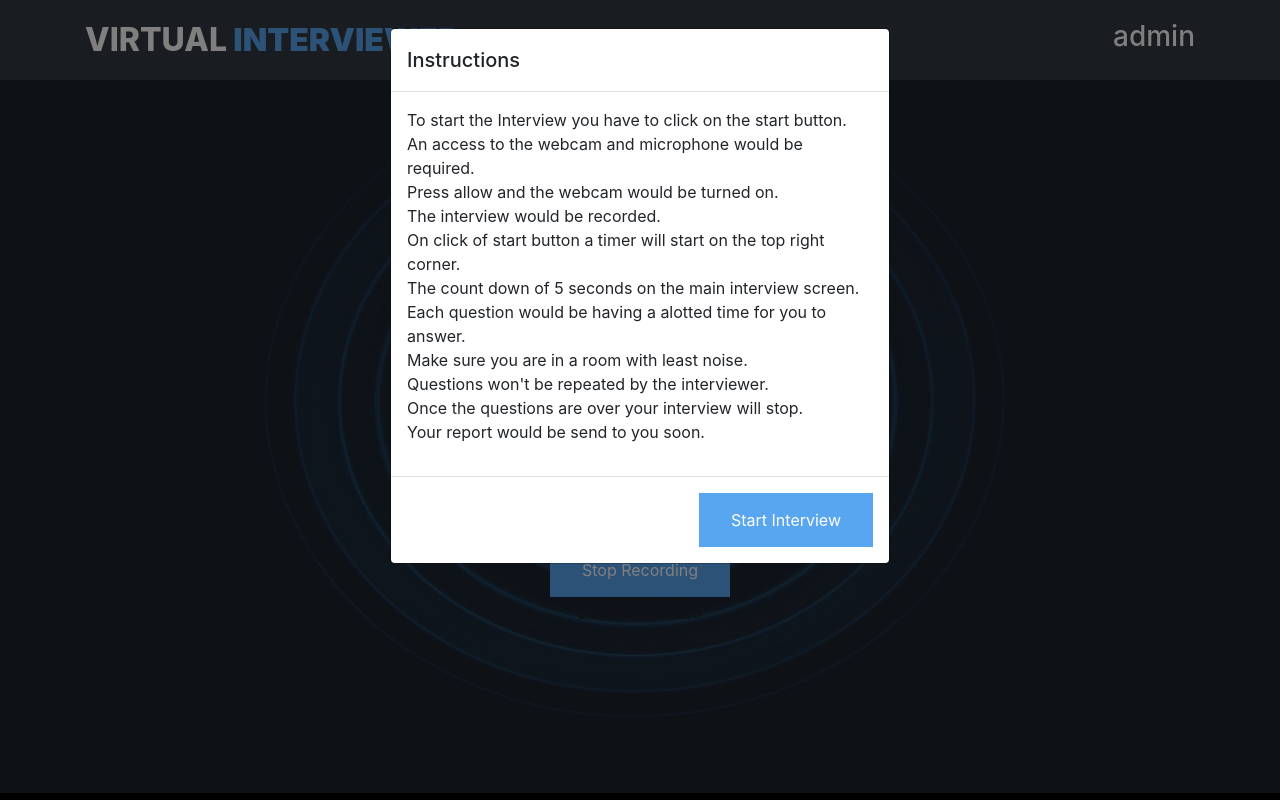
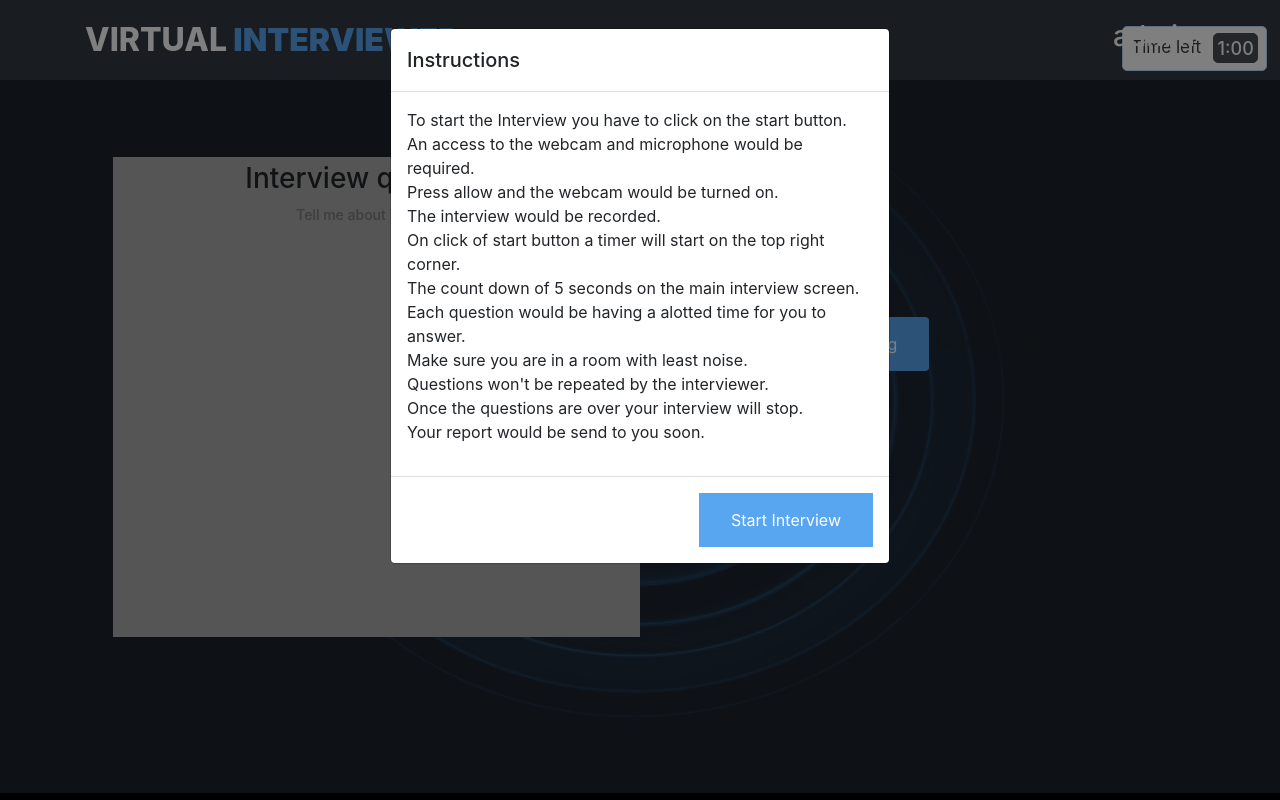
Before and after one commit to salwa2411/Virtual_interviewer, a Django app: page /interview/ in a window 1280 px wide. Run offline with Django 3.2, Linux system fonts and the light colour scheme; a user stored in the database is signed in; some libraries are stand-ins or nearby versions.

Commit message:
interview page updated

```diff
--- a/Interviewer/accounts/templates/interview.html
+++ b/Interviewer/accounts/templates/interview.html
@@ -49,10 +49,7 @@ https://templatemo.com/tm-548-training-studio
             <div class="row">
                 <div class="col-12">
                     <nav class="main-nav">
-                        <!-- ***** Logo Start ***** -->
                         <a href="{% url 'home' %}" class="logo">Virtual<em> Interviewer</em></a>
-                        <!-- ***** Logo End ***** -->
-                        <!-- ***** Menu Start ***** -->
                         <ul class="nav">
                             {% comment %} <li class="main-button"> <a href="#" >{{user.username}}</a> </li> {% endcomment %}
                             <h3 style="color:white;"> {{user.username}} </h3>
@@ -60,90 +57,96 @@ https://templatemo.com/tm-548-training-studio
                         <a class='menu-trigger'>
                             <span>Menu</span>
                         </a>
-                        <!-- ***** Menu End ***** -->
                     </nav>
                 </div>
             </div>
         </div>
     </header>
     <!-- ***** Header Area End ***** -->
+    <style type="text/css">
+        * {
+          box-sizing: border-box;
+        }
+
+        /* Create two equal columns that floats next to each other */
+        .column {
+          float: left;
+          width: 50%;
+          padding: 5px;
+          height: 300px; /* Should be removed. Only for demonstration */
+        }
+
+        /* Clear floats after the columns */
+        .row:after {
+          content: "";
+          display: table;
+          clear: both;
+          vertical-align: top;
+        }
+
+        @media screen and (max-width: 600px) {
+          .column {
+            width: 100%;
+          }
+        }
+        .timer{
+          display: flex;
+          align-items: center;
+          float: right;
+          margin-top: 2%;
+          margin-right: 1%;
+          justify-content: space-between;
+          width: 145px;
+          height: 45px;
+          background: white;
+          border: 1px solid #b8daff;
+          border-radius: 5px;
+          padding: 0 8px;
+        }
+        .timer .time-text{
+          font-weight: 400;
+          font-size: 17px;
+          user-select: none;
+        }
+        .timer .timer_sec{
+          font-size: 18px;
+          font-weight: 500;
+          background: #343a40;
+          height: 30px;
+          width: 45px;
+          color: #fff;
+          text-align: center;
+          line-height: 30px;
+          border-radius: 5px;
+          border: 1px solid #343a40;
+          user-select: none;
+        }
+    </style>
     <div class="main-banner" id="top">
-        <!-- <video autoplay muted loop id="bg-video"> -->
-            <img src="{% static 'assets/images/myvi5.jpg' %}" id="bg-video" />
-        <!-- </video> -->
-
-
+        <img src ="{% static 'assets/images/myvi5.jpg'%}" id="bg-video"/>
         <div class="video-overlay header-text">
-        <div class="caption">
-
-            <video id="video" width="320" height="240" muted = "muted" autoplay></video>
-            <br>
-            <button id="start-camera" class="button">Start Camera</button>
-            <br>
-            <button id="start-record" class="button">Start Recording</button>
-            <br>
-            <button id="stop-record" class="button">Stop Recording</button>
-            <br>
-            <a id="download-video" download="test.mp4">Download Video</a>
-            <br>
-            <script type="text/javascript">
-
-
-                let camera_button = document.querySelector("#start-camera");
-            let video = document.querySelector("#video");
-            let start_button = document.querySelector("#start-record");
-            let stop_button = document.querySelector("#stop-record");
-            let download_link = document.querySelector("#download-video");
-
-            let camera_stream = null;
-            let media_recorder = null;
-            let blobs_recorded = [];
-
-            camera_button.addEventListener('click', async function() {
-                   camera_stream = await navigator.mediaDevices.getUserMedia({ video: true, audio: true });
-                video.srcObject = camera_stream;
-            });
-
-            start_button.addEventListener('click', function() {
-                // set MIME type of recording as video/webm
-                media_recorder = new MediaRecorder(camera_stream, { mimeType: 'video/webm' });
-
-                // event : new recorded video blob available
-                media_recorder.addEventListener('dataavailable', function(e) {
-                    blobs_recorded.push(e.data);
-                });
-
-                // event : recording stopped & all blobs sent
-                media_recorder.addEventListener('stop', function() {
-                    // create local object URL from the recorded video blobs
-                    let video_local = URL.createObjectURL(new Blob(blobs_recorded, { type: 'video/webm' }));
-                    download_link.href = video_local;
-                });
-
-                // start recording with each recorded blob having 1 second video
-                media_recorder.start(1000);
-            });
-
-            stop_button.addEventListener('click', function() {
-                media_recorder.stop();
-            });
-            </script>
-    </div>
-</div>
-
-        <!-- <div class="video-overlay header-text">
+          <div class="timer">
+            <div class="time-text">Time left</div>
+            <div class="timer_sec">1:00</div>
+          </div>
             <div class="caption">
-                <h6>Grab Your Dream Job</h6>
-                <h2>With Efforts <em> & Practice</em></h2>
-                <div class="main-button scroll-to-section">
-                    <a href="interview.html">Give an Interview</a>
+                <div class="row">
+                  <div class="column" style="background-color:#aaa; height: 480px;">
+                    <h3>Interview questions</h3>
+                    <p>Tell me about Yourself...</p>
+                  </div>
+                  <div class="column" style="padding-top: 0;">
+                    <video id="video" align=right muted="muted" autoplay></video>
+                    <div class="b">
+                        <!-- <button id="start-record" class="button btn">Start Recording</button> -->
+                        <button id="stop-record" class="button btn">Stop Recording</button>
+                        <a id="download-video" download="test.mp4">Download Video</a>
+                    </div>
+                  </div>
                 </div>
             </div>
         </div>
-    </div> -->
-    <!-- <h1 style="text-align: center;">Hello, world!</h1> -->
-    <!-- Button trigger modal -->
-
+    </div>
 
 
     <!-- Modal -->
@@ -174,7 +177,7 @@ https://templatemo.com/tm-548-training-studio
         </div>
         <div class="modal-footer">
             <!-- <button type="button" class="btn btn-secondary" data-dismiss="modal">Close</button> -->
-            <button type="button" class="button" data-dismiss="modal">Start Interview</button>
+            <button type="button" id="start-record" class="button" data-dismiss="modal">Start Interview</button>
             <style>
             .button {
                 background-color: #58a5f0;
@@ -188,14 +191,69 @@ https://templatemo.com/tm-548-training-studio
                 margin: 4px 2px;
                 cursor: pointer;
             }
-                </style>
+            </style>
 
         </div>
         </div>
     </div>
     </div>
 
+      <script type="text/javascript">
+    let camera_button = document.querySelector("#start-camera");
+    let video = document.querySelector("#video");
+    let start_button = document.querySelector("#start-record");
+    let stop_button = document.querySelector("#stop-record");
+    let download_link = document.querySelector("#download-video");
 
+    let camera_stream = null;
+    let media_recorder = null;
+    let blobs_recorded = [];
+
+    async function startWebCam() {
+           camera_stream = await navigator.mediaDevices.getUserMedia({ video: true, audio: true });
+        video.srcObject = camera_stream;
+    }
+    startWebCam();
+    start_button.addEventListener('click', function() {
+        // set MIME type of recording as video/webm
+        media_recorder = new MediaRecorder(camera_stream, { mimeType: 'video/webm' });
+
+        // event : new recorded video blob available
+        media_recorder.addEventListener('dataavailable', function(e) {
+            blobs_recorded.push(e.data);
+        });
+
+        // event : recording stopped & all blobs sent
+        media_recorder.addEventListener('stop', function() {
+            // create local object URL from the recorded video blobs
+            let video_local = URL.createObjectURL(new Blob(blobs_recorded, { type: 'video/webm' }));
+            download_link.href = video_local;
+        });
+
+        // start recording with each recorded blob having 1 second video
+        media_recorder.start(1000);
+    });
+
+    stop_button.addEventListener('click', function() {
+        media_recorder.stop();
+    });
+      const startingMinutes = 1;
+      let time = startingMinutes*60;
+      const countdownEl = document.querySelector(".timer_sec");
+      function updateCountdown(){
+        const minutes = Math.floor(time / 60);
+        let seconds = time % 60;
+        seconds = seconds < 10 ? '0' + seconds : seconds;
+        countdownEl.innerHTML = `${minutes}:${seconds}`;
+        time--;
+        if (time==0){
+          time = startingMinutes * 60
+        }
+      }
+      start_button.addEventListener('click', function () {
+        setInterval(updateCountdown, 1000)
+      }, false);
+</script>
 
     <!-- Optional JavaScript -->
     <!-- jQuery first, then Popper.js, then Bootstrap JS -->
```
Also changed, not shown: Interviewer/accounts/templates/int.html (added, +139 -0 lines).
